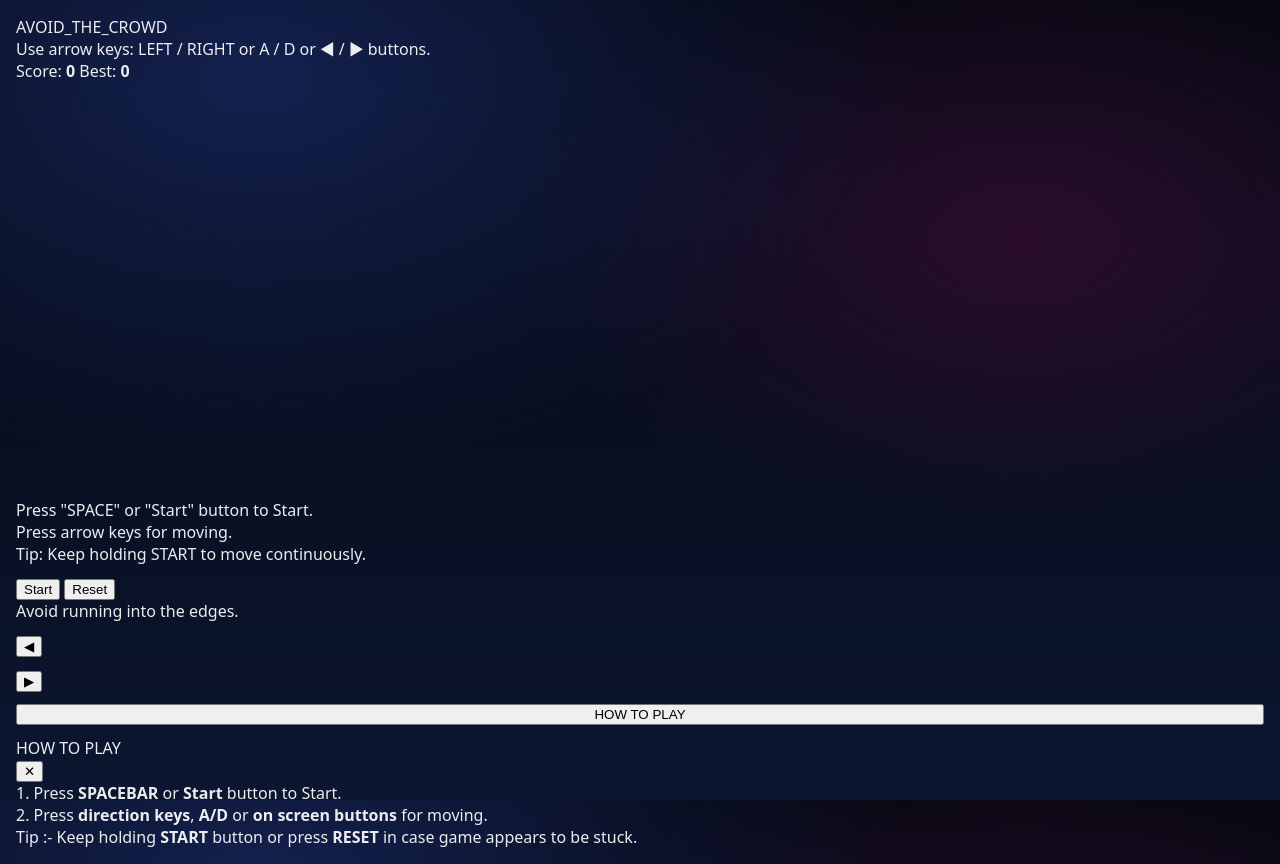
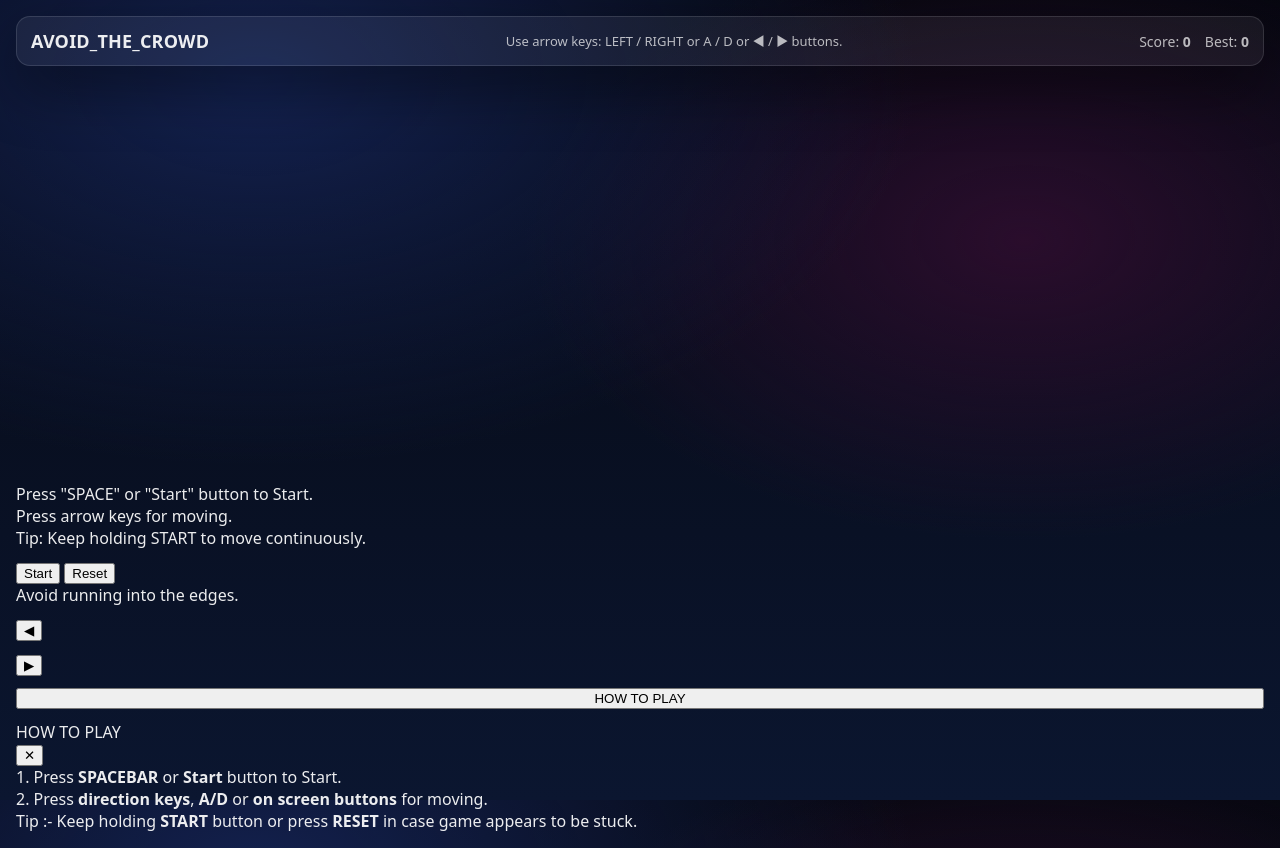
Before and after one commit to harshit-git99/Endless-Runner-Game, a plain HTML site: page index.html in a window 1280 px wide. Drawn offline with Linux system fonts and the light colour scheme.

Commit message:
Add HUD styles to style.css

```diff
--- a/style.css
+++ b/style.css
@@ -29,3 +29,35 @@ body{
   padding:16px;
   gap:12px;
 }
+
+.hud{
+  display:flex;
+  flex-wrap:wrap;
+  align-items:center;
+  justify-content:space-between;
+  gap:10px;
+  padding:12px 14px;
+  background:var(--panel);
+  border:1px solid rgba(255,255,255,.12);
+  border-radius:14px;
+  box-shadow: var(--shadow);
+}
+
+.title{
+  font-weight:800;
+  letter-spacing:.2px;
+  font-size:18px;
+}
+
+.hint{
+  color:var(--muted);
+  font-size:13px;
+}
+
+.stats{
+  display:flex;
+  gap:14px;
+  align-items:baseline;
+  font-size:14px;
+  color:var(--muted);
+}
```
